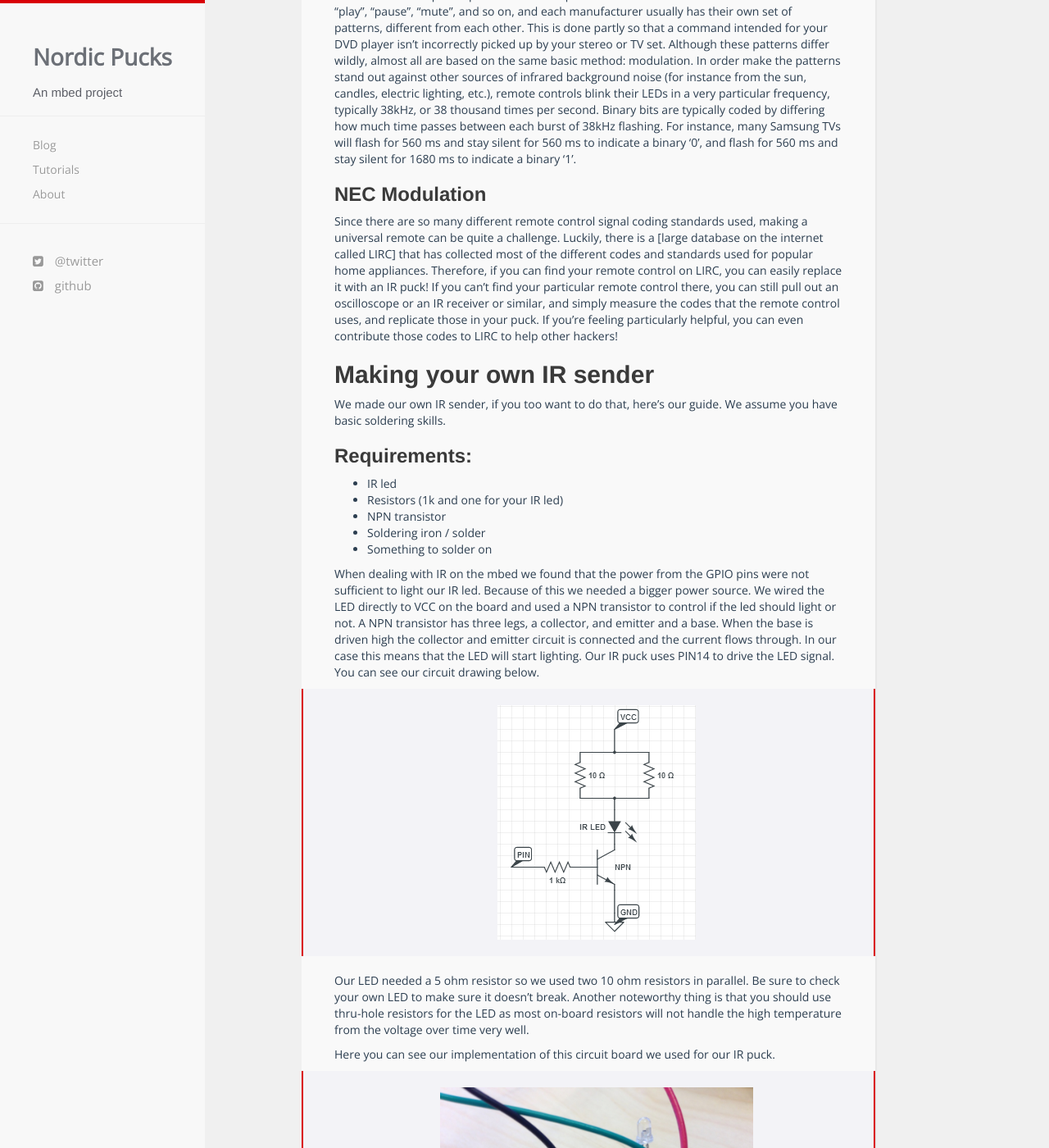
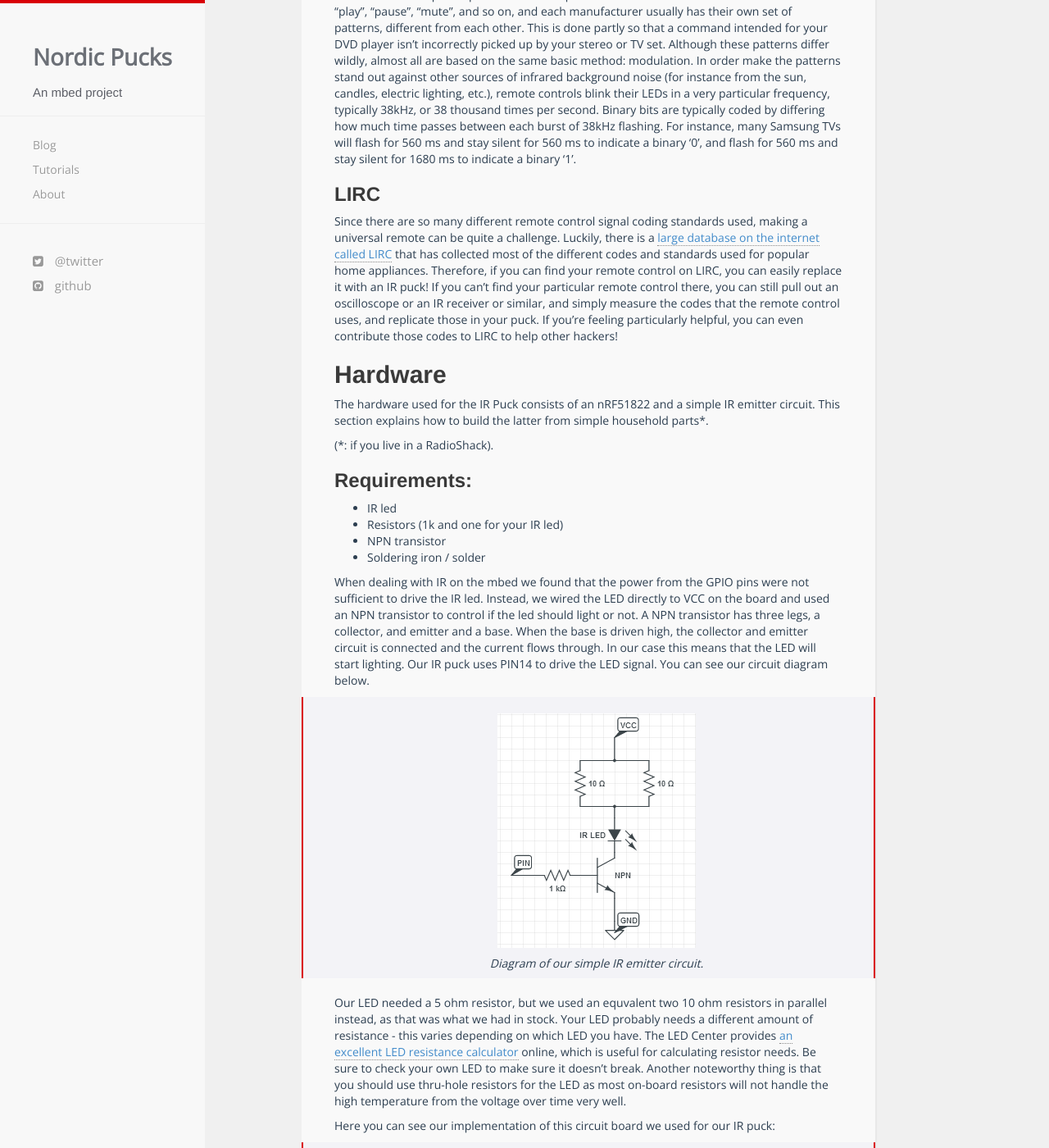
Before and after one commit to NordicPlayground/puck, a Jekyll site: the page built from _tutorials/ir.md, in a window 1280 px wide and 1400 px high, scrolled down 1105 px. Shown: the whole window at 82% size. Built offline with Jekyll 4.4.1, drawn with Linux system fonts in a browser that asks for light colours; nearby versions of some CDN libraries; comment, search, counter and statistics services are not loaded; some of the changed text lies outside the part shown.

Commit message:
Iterate on IR tutorial

```diff
--- a/_tutorials/ir.md
+++ b/_tutorials/ir.md
@@ -40,45 +40,49 @@ In order make the patterns stand out against other sources of infrared backgroun
 Binary bits are typically coded by differing how much time passes between each burst of 38kHz flashing.
 For instance, many Samsung TVs will flash for 560 ms and stay silent for 560 ms to indicate a binary '0', and flash for 560 ms and stay silent for 1680 ms to indicate a binary '1'.
 
-### NEC Modulation
+### LIRC
 
 Since there are so many different remote control signal coding standards used, making a universal remote can be quite a challenge.
-Luckily, there is a [large database on the internet called LIRC] that has collected most of the different codes and standards used for popular home appliances.
+Luckily, there is a [large database on the internet called LIRC](http://www.lirc.org/) that has collected most of the different codes and standards used for popular home appliances.
 Therefore, if you can find your remote control on LIRC, you can easily replace it with an IR puck!
 If you can't find your particular remote control there, you can still pull out an oscilloscope or an IR receiver or similar, and simply measure the codes that the remote control uses, and replicate those in your puck.
 If you're feeling particularly helpful, you can even contribute those codes to LIRC to help other hackers!
 
-## Making your own IR sender
+## Hardware
 
-We made our own IR sender, if you too want to do that, here's our guide.
-We assume you have basic soldering skills.
+The hardware used for the IR Puck consists of an nRF51822 and a simple IR emitter circuit. This section explains how to build the latter from simple household parts*.
+
+(*: if you live in a RadioShack).
 
 ### Requirements:
 - IR led
 - Resistors (1k and one for your IR led)
 - NPN transistor
 - Soldering iron / solder
-- Something to solder on
 
-When dealing with IR on the mbed we found that the power from the GPIO pins were not sufficient to light our IR led.
-Because of this we needed a bigger power source. We wired the LED directly to VCC on the board and used a NPN transistor to control if the led should light or not.
+When dealing with IR on the mbed we found that the power from the GPIO pins were not sufficient to drive the IR led.
+Instead, we wired the LED directly to VCC on the board and used an NPN transistor to control if the led should light or not.
 A NPN transistor has three legs, a collector, and emitter and a base.
-When the base is driven high the collector and emitter circuit is connected and the current flows through.
+When the base is driven high, the collector and emitter circuit is connected and the current flows through.
 In our case this means that the LED will start lighting.
-Our IR puck uses PIN14 to drive the LED signal. You can see our circuit drawing below.
+Our IR puck uses PIN14 to drive the LED signal. You can see our circuit diagram below.
 
 > ![](../images/ir_module.PNG)
+> Diagram of our simple IR emitter circuit.
 
-Our LED needed a 5 ohm resistor so we used two 10 ohm resistors in parallel.
+Our LED needed a 5 ohm resistor, but we used an equvalent two 10 ohm resistors in parallel instead, as that was what we had in stock.
+Your LED probably needs a different amount of resistance - this varies depending on which LED you have.
+The LED Center provides [an excellent LED resistance calculator](http://led.linear1.org/led.wiz) online, which is useful for calculating resistor needs.
 Be sure to check your own LED to make sure it doesn't break.
 Another noteworthy thing is that you should use thru-hole resistors for the LED as most on-board resistors will not handle the high temperature from the voltage over time very well.
 
-Here you can see our implementation of this circuit board we used for our IR puck.
+Here you can see our implementation of this circuit board we used for our IR puck:
 
 > ![](../images/Slack for iOS Upload.jpg)
+> A simple IR emitter circuit. Can you tell that we don't solder things very often?
 
-The green wire in connected to PIN14, the black to VCC and the red to GND.
-Here you can see our drawing for this specific implementation.
+The green wire is connected to PIN14, the black to VCC and the red to GND.
+Here you can see our drawing for this specific implementation:
 
 > ![](../images/Slack for iOS Upload (1).jpg)
 
```
